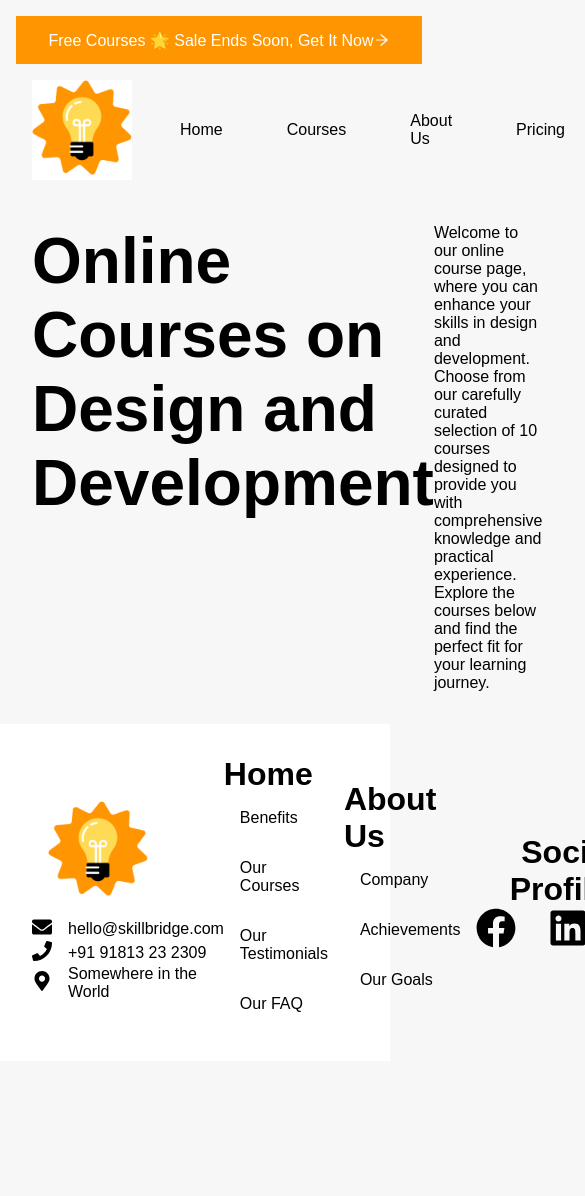
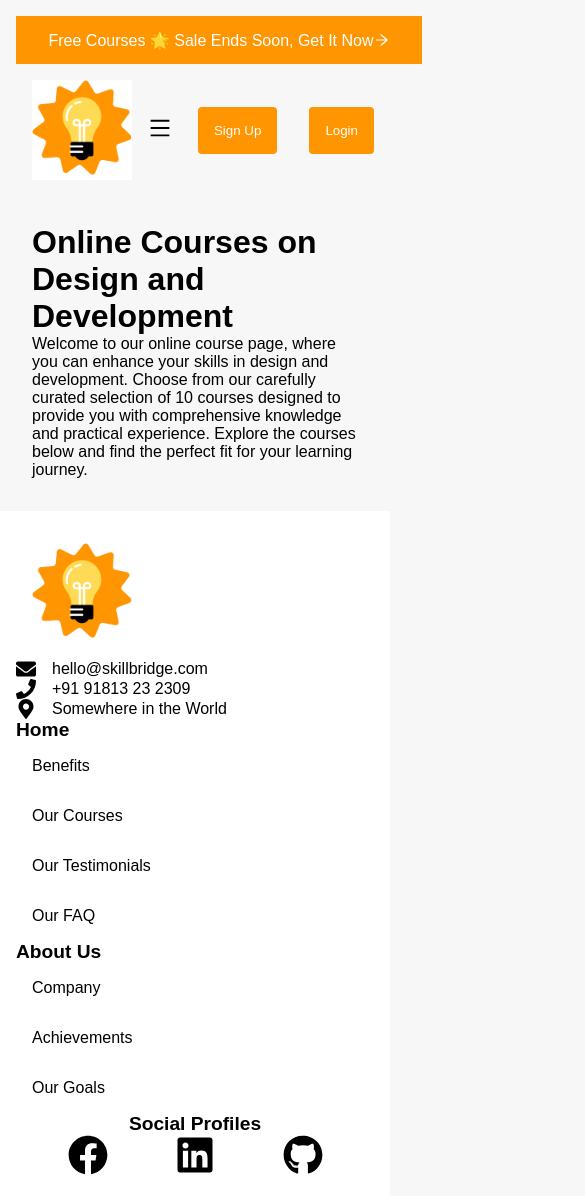
Before and after one commit to munibaweb123/education-website, a Next.js app: page /courses in a window 390 px wide. Shown: the top 1196 px of the page, 585 px wide, since content can reach past the window. Before the commit the page ends 1061 px from the top, so only its background shows below. Built offline with nearby package versions, Linux system fonts and the light colour scheme.

Commit message:
add media queries

```diff
--- a/src/app/components/footer.tsx
+++ b/src/app/components/footer.tsx
@@ -9,9 +9,9 @@ export default function Footer(){
             <div className="logo">
                 <Image src={"/images/logo.png"} alt="logo" height={100} width={100}/>
             </div>
-            <p className="para"><div><FaEnvelope size={20}/></div>hello@skillbridge.com</p>
-            <p className="para"><div><FaPhone size={20}/></div>+91 91813 23 2309</p>
-            <p className="para"><div><FaMapMarkerAlt size={20}/></div>Somewhere in the World</p>
+            <p className="para"><FaEnvelope size={20}/>hello@skillbridge.com</p>
+            <p className="para"><FaPhone size={20}/>+91 91813 23 2309</p>
+            <p className="para"><FaMapMarkerAlt size={20}/>Somewhere in the World</p>
             </div>
             <div><Link className="link-1" href="/">Home</Link>
             <ul><li className="list1">Benefits</li>
--- a/src/app/components/header.tsx
+++ b/src/app/components/header.tsx
@@ -1,30 +1,42 @@
-import Image from "next/image"
-import Link from "next/link"
-import "../css/header.css"
-import { AiOutlineArrowRight } from "react-icons/ai"
-export default function Header(){
-    return(
+"use client"
+import { useState } from "react";
+import Image from "next/image";
+import Link from "next/link";
+import "../css/header.css";
+import { AiOutlineArrowRight, AiOutlineMenu, AiOutlineClose } from "react-icons/ai";
+
+export default function Header() {
+    const [isMenuOpen, setIsMenuOpen] = useState(false);
+
+    const toggleMenu = () => {
+        setIsMenuOpen(!isMenuOpen);
+    };
+
+    const handleLinkClick = () => {
+        setIsMenuOpen(false); // Close the menu when a link is clicked
+    };
+
+    return (
         <header className="header">
             <div className="sale-div">
                 <p className="para">Free Courses 🌟 Sale Ends Soon, Get It Now</p>
-        <AiOutlineArrowRight/>
+                <AiOutlineArrowRight />
             </div>
 
             <div className="nav">
                 <nav className="nav-1">
                     <div className="logo">
-                <Image src={"/images/logo.png"} alt="logo" height={100} width={100}/>
+                        <Image src={"/images/logo.png"} alt="logo" height={100} width={100} />
                     </div>
-                <ul className="nav-list">
-                    <li className="link-list"><Link className="link" href="/">Home</Link></li>
-                    <li className="link-list"><Link className="link" href="/courses">Courses</Link></li>
-                    <li className="link-list"><Link className="link" href="/about">About Us</Link></li>
-                    <li className="link-list"><Link className="link" href="/pricing">Pricing</Link></li>
-                    <li className="link-list"><Link className="link" href="/contact">Contact</Link></li>
-
-
-
-
+                    <div className="menu-icon" onClick={toggleMenu}>
+                        {isMenuOpen ? <AiOutlineClose size={24} /> : <AiOutlineMenu size={24} />}
+                    </div>
+                    <ul className={`nav-list ${isMenuOpen ? 'active' : ''}`}>
+                        <li className="link-list"><Link className="link" href="/" onClick={handleLinkClick}>Home</Link></li>
+                        <li className="link-list"><Link className="link" href="/courses" onClick={handleLinkClick}>Courses</Link></li>
+                        <li className="link-list"><Link className="link" href="/about" onClick={handleLinkClick}>About Us</Link></li>
+                        <li className="link-list"><Link className="link" href="/pricing" onClick={handleLinkClick}>Pricing</Link></li>
+                        <li className="link-list"><Link className="link" href="/contact" onClick={handleLinkClick}>Contact</Link></li>
                     </ul>
                 </nav>
                 <div className="btn-div">
@@ -33,6 +45,18 @@ export default function Header(){
                 </div>
             </div>
 
+            {isMenuOpen && (
+                <div className="mobile-menu">
+                    <AiOutlineClose className="close-icon" onClick={toggleMenu} />
+                    <ul className="mobile-nav-list">
+                        <li><Link href="/" onClick={handleLinkClick}>Home</Link></li>
+                        <li><Link href="/courses" onClick={handleLinkClick}>Courses</Link></li>
+                        <li><Link href="/about" onClick={handleLinkClick}>About Us</Link></li>
+                        <li><Link href="/pricing" onClick={handleLinkClick}>Pricing</Link></li>
+                        <li><Link href="/contact" onClick={handleLinkClick}>Contact</Link></li>
+                    </ul>
+                </div>
+            )}
         </header>
-    )
+    );
 }
--- a/src/app/components/hero.tsx
+++ b/src/app/components/hero.tsx
@@ -10,7 +10,7 @@ export default function Hero(){
             <div className='hero1'>
             <div className='hero1-1'>
           <div className='spark-icon'>
-          <GiElectric size={50}/>
+          <GiElectric className='icon' size={50}/>
           </div>
           <h1 className='heading1'><span className='span'>Unlock</span> Your Creative Potential</h1>
             </div>
--- a/src/app/css/courses.css
+++ b/src/app/css/courses.css
@@ -11,3 +11,16 @@
 .para1{
     font-size: 1rem;
 }
+@media(max-width:768px){
+    .courses1{
+        display: grid;
+        grid-template-columns: repeat(1,1fr);
+        grid-template-rows: auto;
+        padding: 2rem;
+        padding-top: 10rem;
+    }
+    .heading1{
+        font-size: 2rem;
+    }
+
+}
--- a/src/app/css/footer.css
+++ b/src/app/css/footer.css
@@ -48,3 +48,25 @@
     list-style: none;
     padding: 1rem;
 }
+
+@media (max-width: 768px) {
+    .footer {
+        display: block;
+
+        padding: 1rem; /* Reduce padding on mobile */
+    }
+
+    .footer-heading {
+        font-size: 1.2rem; /* Adjust heading font size */
+        text-align: center;
+    }
+
+    .link-1,
+    .link2 {
+        font-size: 1.2rem; /* Adjust link font size */
+    }
+
+    .social {
+        gap: 1rem; /* Adjust gap for social icons */
+    }
+}
--- a/src/app/css/header.css
+++ b/src/app/css/header.css
@@ -1,71 +1,145 @@
-.header{
+.header {
     height: 2rem;
     display: grid;
-   grid-template-rows: repeat(2,1fr);
-   grid-template-columns: auto;
+    grid-template-rows: repeat(2, 1fr);
+    grid-template-columns: auto;
     width: auto;
     padding: 1rem;
 }
-.nav{
+
+.nav {
     width: 100vw;
     display: flex;
     align-items: center;
     justify-content: space-between;
+}
 
-}
-.sale-div{
+.sale-div {
     display: flex;
     height: 2rem;
-    width:100%;
+    width: 100%;
     align-items: center;
     justify-content: center;
     background-color: #FF9500;
     color: white;
     padding: 0.5rem;
 }
-.btn-div{
+
+.btn-div {
     display: flex;
     align-items: center;
     justify-content: flex-end;
 }
-.nav-1{
+
+.nav-1 {
     display: flex;
     align-items: center;
     justify-content: flex-start;
 }
-.logo{
+
+.logo {
     padding: 1rem;
     display: flex;
     justify-content: center;
     align-items: center;
 }
 
-.nav-list{
+.nav-list {
     display: flex;
+    list-style: none;
     align-items: center;
     justify-content: space-around;
-    list-style-type:none;
 }
-.link-list{
+
+.link-list {
     padding: 2rem;
 }
-.link{
+
+.link {
     text-decoration: none;
-    color:black;
+    color: black;
+}
 
-}
-.link:hover, .btn:hover{
+.link:hover,
+.btn:hover {
     background-color: white;
     color: black;
     padding: 1rem;
     border-radius: 0.2rem;
 }
 
-.btn{
+.btn {
     padding: 1rem;
     background-color: #FF9500;
-    color:white;
+    color: white;
     margin-right: 2rem;
     border: none;
     border-radius: 0.25rem;
 }
+
+.menu-icon {
+    display: none; /* Hide menu icon by default */
+    cursor: pointer;
+}
+
+/* Mobile Menu Styles */
+.mobile-menu {
+    position: fixed; /* Make it fixed to cover the entire screen */
+    top: 0;
+    left: 0;
+    width: 100%;
+    height: 100%;
+    background-color: rgba(255, 255, 255, 0.9); /* Semi-transparent background */
+    padding-top: 70px; /* Space for the header */
+    z-index: 10; /* Ensure it appears above other elements */
+    overflow-y: auto; /* Allow scrolling if needed */
+}
+
+.mobile-nav-list {
+    list-style: none;
+    color: black;
+    padding: 0;
+    margin: 0;
+    display: flex;
+    flex-direction: column; /* Stack items vertically */
+    align-items: center; /* Center items */
+}
+
+.mobile-nav-list li {
+    margin: 1rem 0; /* Spacing between links */
+}
+
+.close-icon {
+    cursor: pointer;
+    font-size: 2rem; /* Adjust size as needed */
+    margin: 1rem; /* Add margin for spacing */
+}
+
+@media (max-width: 768px) {
+    .nav-list {
+        display: none; /* Hide nav list by default on mobile */
+        flex-direction: column; /* Stack items vertically */
+        width: 100%; /* Full width */
+        background-color: white; /* Background color */
+        position: absolute; /* Position to overlay */
+        top: 70px; /* Adjust based on header height */
+        left: 0;
+        z-index: 1; /* Bring to front */
+
+
+    }
+
+    .nav-list.active {
+        display: flex; /* Show when active */
+
+    }
+
+    .menu-icon {
+        display: block; /* Show menu icon on mobile */
+
+    }
+
+    .nav-list {
+        display: none; /* Hide nav list by default on mobile */
+    }
+}
--- a/src/app/css/hero.css
+++ b/src/app/css/hero.css
@@ -183,9 +183,9 @@
     display: flex;
     align-items: center;
     justify-content: center;
-    padding: 1rem;
-    width: 50rem;
-    height: 40rem;
+
+    width: 100%;
+    height: auto;
     object-fit: cover;
   background-color: white;
 
@@ -244,7 +244,7 @@
     padding: 1rem;
 }
 .testimonials2-1{
-
+display: flex;
     align-items: center;
     justify-content: center;
     background-color: white;
@@ -405,3 +405,113 @@ font-size: 1rem;
     padding-top: 1rem;
     padding-bottom: 1rem;
 }
+@media(max-width:768px) {
+    .hero1 {
+        display: block;
+        padding: 1rem; /* Added padding for better spacing */
+    }
+
+    .spark-icon {
+        display: block;
+        margin: 1rem auto; /* Center the icon with margin */
+    }
+
+    .heading1 {
+        font-size: 2rem; /* Slightly larger for visibility */
+    }
+
+    .heading2 {
+        font-size: 2rem;
+        font-weight: 400;
+    }
+
+    .logos-div {
+        flex-direction: column; /* Stack logos vertically */
+        height: auto; /* Allow for flexibility */
+        padding: 0;
+    }
+
+    .logos {
+        height: 2rem; /* Adjust logo size */
+        margin: 0.5rem 0; /* Space between logos */
+    }
+
+    .benefits-inner, .courses-inner {
+        display: block; /* Stack benefits and courses vertically */
+    }
+
+    .benefits2, .courses2 {
+        display: grid;
+        grid-template-columns: repeat(1, 1fr); /* Single column layout */
+        padding: 0;
+    }
+
+    .courses2-1 {
+        width: 100%; /* Full width */
+        padding: 0.5rem; /* Slight padding for breathing space */
+        margin: 0; /* Reset margin */
+    }
+
+    .img3-div {
+        width: 100%; /* Full width */
+        height: auto; /* Maintain aspect ratio */
+    }
+
+    .testimonials-inner {
+        display: block;
+    }
+
+    .testimonials2 {
+        display: grid;
+        grid-template-columns: repeat(1, 1fr); /* Single column for testimonials */
+        padding: 0;
+        margin: 0;
+    }
+
+    .testimonials2-1, .testimonials2-2 {
+        display: block;
+        width: 100%; /* Ensure full width */
+        padding: 1rem; /* Add padding */
+        margin-bottom: 1rem; /* Space out testimonials */
+    }
+
+    .test-div {
+        width: 100%; /* Full width */
+        padding: 1rem; /* Add padding for better spacing */
+    }
+
+    .para3 {
+        font-size: 1rem;
+        padding: 1rem;
+    }
+
+    .pricing-inner {
+        display: block;
+    }
+
+    .pricing2 {
+        display: grid;
+        grid-template-columns: repeat(1, 1fr); /* Single column for pricing */
+        padding: 0;
+    }
+
+    .faqs {
+        display: block;
+        padding: 1rem; /* Adjust padding for better fit */
+    }
+
+    .faqs-heading1, .faqs-heading2 {
+        font-size: 1rem;
+        gap: 1rem; /* Space for better readability */
+    }
+
+    .faqs-inner2-2 {
+        width: 100%; /* Full width */
+        border: #F1F1F3 solid 0.1rem;
+        margin-top: 1rem;
+    }
+
+    .faqs-para {
+        padding: 1rem;
+    }
+}
```
Lines whose indentation alone changed are shown as unchanged.
